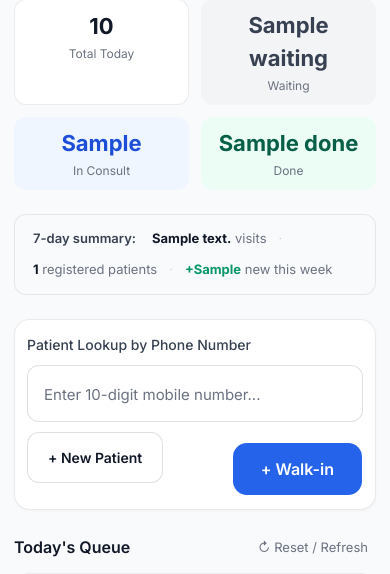
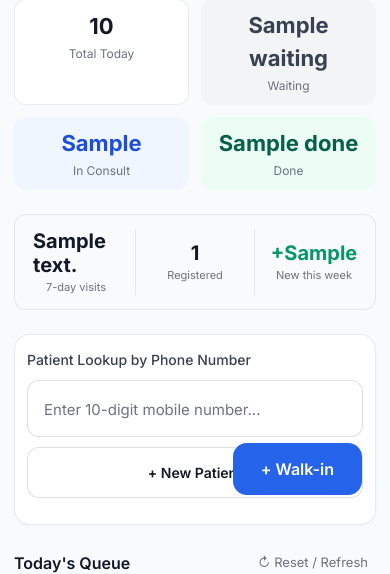
Before and after one commit to amanasthana/clinicai, a Django app: template reception/templates/reception/dashboard.html in a window 390 px wide. Shown: the part 321-895 px from the top of the page. Run offline with Django 5.2, Linux system fonts and the light colour scheme; the template is opened without the code that fills it: most values are stand-ins (such as "Sample title", 1, 10 or a date in 2020); some libraries are stand-ins or nearby versions.

Commit message:
Mobile responsive fixes across all screens + fix startup timeout (seed_medical_terms re-seeded every deploy)
Mobile fixes:
- bill.html: card layout on mobile (≤560px) replaces 5-col table; compact toolbar buttons
- analytics.html: hide Age + Mobile columns on mobile (≤560px) — Date/Patient/Diagnosis fit cleanly
- return.html: return row stacks vertically on mobile; total/button row becomes full-width column
- clinic_edit.html: City+State grid uses resp-grid-2 class (collapses to 1-col ≤768px)
- dashboard.html: weekly summary redesigned as 3 equal stat blocks (no wrapping dots issue)
- dashboard.html: phone search input min-width reduced; New Patient button goes full-width on wrap

Startup fix:
- seed_medical_terms: was checking count() >= 1000 but only has 787 terms → re-seeded every deploy
  Fixed to use exists() — saves ~40s per deploy, prevents startup timeouts
- startup.sh: remove --skip-if-exists fallback pattern (flag doesn't exist on any command)

Co-Authored-By: Claude Sonnet 4.6 <noreply@anthropic.com>

```diff
--- a/accounts/templates/accounts/clinic_edit.html
+++ b/accounts/templates/accounts/clinic_edit.html
@@ -20,7 +20,7 @@
         <label class="form-label">Address</label>
         <textarea name="address" class="input-field" rows="2">{{ clinic.address }}</textarea>
       </div>
-      <div style="display:grid; grid-template-columns:1fr 1fr; gap:12px;">
+      <div style="display:grid; grid-template-columns:1fr 1fr; gap:12px;" class="resp-grid-2">
         <div class="form-group">
           <label class="form-label">City</label>
           <input name="city" value="{{ clinic.city }}" class="input-field">
--- a/prescription/management/commands/seed_medical_terms.py
+++ b/prescription/management/commands/seed_medical_terms.py
@@ -7,8 +7,8 @@ class Command(BaseCommand):
     help = 'Seed medical terms (symptoms, diagnoses, investigations, advice, snippets, abbreviations)'
 
     def handle(self, *args, **options):
-        if MedicalTerm.objects.count() >= 1000:
-            self.stdout.write('Already seeded (>= 800 terms). Skipping.')
+        if MedicalTerm.objects.exists():
+            self.stdout.write('MedicalTerm already seeded — skipping.')
             return
 
         MedicalTerm.objects.all().delete()
--- a/reception/templates/reception/dashboard.html
+++ b/reception/templates/reception/dashboard.html
@@ -367,13 +367,21 @@
   </div>
 
   <!-- Weekly summary bar -->
-  <div style="display:flex; gap:12px; flex-wrap:wrap; margin-bottom:24px; padding:14px 18px; background:#F9FAFB; border:1px solid var(--color-border); border-radius:12px; font-size:13px; color:#6B7280; align-items:center;">
-    <span style="font-weight:600; color:#374151; margin-right:4px;">7-day summary:</span>
-    <span><strong style="color:#111827;">{{ week_stats.visits }}</strong> visits</span>
-    <span style="color:#D1D5DB;">·</span>
-    <span><strong style="color:#111827;">{{ week_stats.total_patients }}</strong> registered patients</span>
-    <span style="color:#D1D5DB;">·</span>
-    <span><strong style="color:#059669;">+{{ week_stats.new_patients }}</strong> new this week</span>
+  <div style="display:flex; gap:16px; flex-wrap:wrap; margin-bottom:24px; padding:14px 18px; background:#F9FAFB; border:1px solid var(--color-border); border-radius:12px; font-size:13px; color:#6B7280; align-items:center;">
+    <div style="display:flex; flex-direction:column; align-items:center; flex:1; min-width:70px;">
+      <strong style="color:#111827; font-size:20px; line-height:1.2;">{{ week_stats.visits }}</strong>
+      <span style="font-size:11px; margin-top:2px;">7-day visits</span>
+    </div>
+    <div style="width:1px; background:#E5E7EB; align-self:stretch;"></div>
+    <div style="display:flex; flex-direction:column; align-items:center; flex:1; min-width:70px;">
+      <strong style="color:#111827; font-size:20px; line-height:1.2;">{{ week_stats.total_patients }}</strong>
+      <span style="font-size:11px; margin-top:2px;">Registered</span>
+    </div>
+    <div style="width:1px; background:#E5E7EB; align-self:stretch;"></div>
+    <div style="display:flex; flex-direction:column; align-items:center; flex:1; min-width:70px;">
+      <strong style="color:#059669; font-size:20px; line-height:1.2;">+{{ week_stats.new_patients }}</strong>
+      <span style="font-size:11px; margin-top:2px;">New this week</span>
+    </div>
   </div>
 
   <!-- Patient Search (PRIMARY ACTION) -->
@@ -382,7 +390,7 @@
       Patient Lookup by Phone Number
     </div>
     <div style="display: flex; gap: 10px; align-items: flex-start; flex-wrap: wrap;">
-      <div style="flex: 1; min-width: 220px;">
+      <div style="flex: 1; min-width: 180px;">
         <input
           type="tel"
           id="phone-search"
@@ -394,7 +402,7 @@
           style="font-size: 18px; padding: 14px 16px;"
         >
       </div>
-      <a href="/patient/new/" class="btn btn-secondary" style="padding: 14px 20px;" id="new-patient-btn">
+      <a href="/patient/new/" class="btn btn-secondary btn-mobile-full" style="padding: 14px 20px;" id="new-patient-btn">
         + New Patient
       </a>
     </div>
```
Also changed, not shown: pharmacy/templates/pharmacy/bill.html (+50 -5 lines), pharmacy/templates/pharmacy/return.html (+21 -10 lines), reception/templates/reception/analytics.html (+9 -4 lines), 1 other file.
